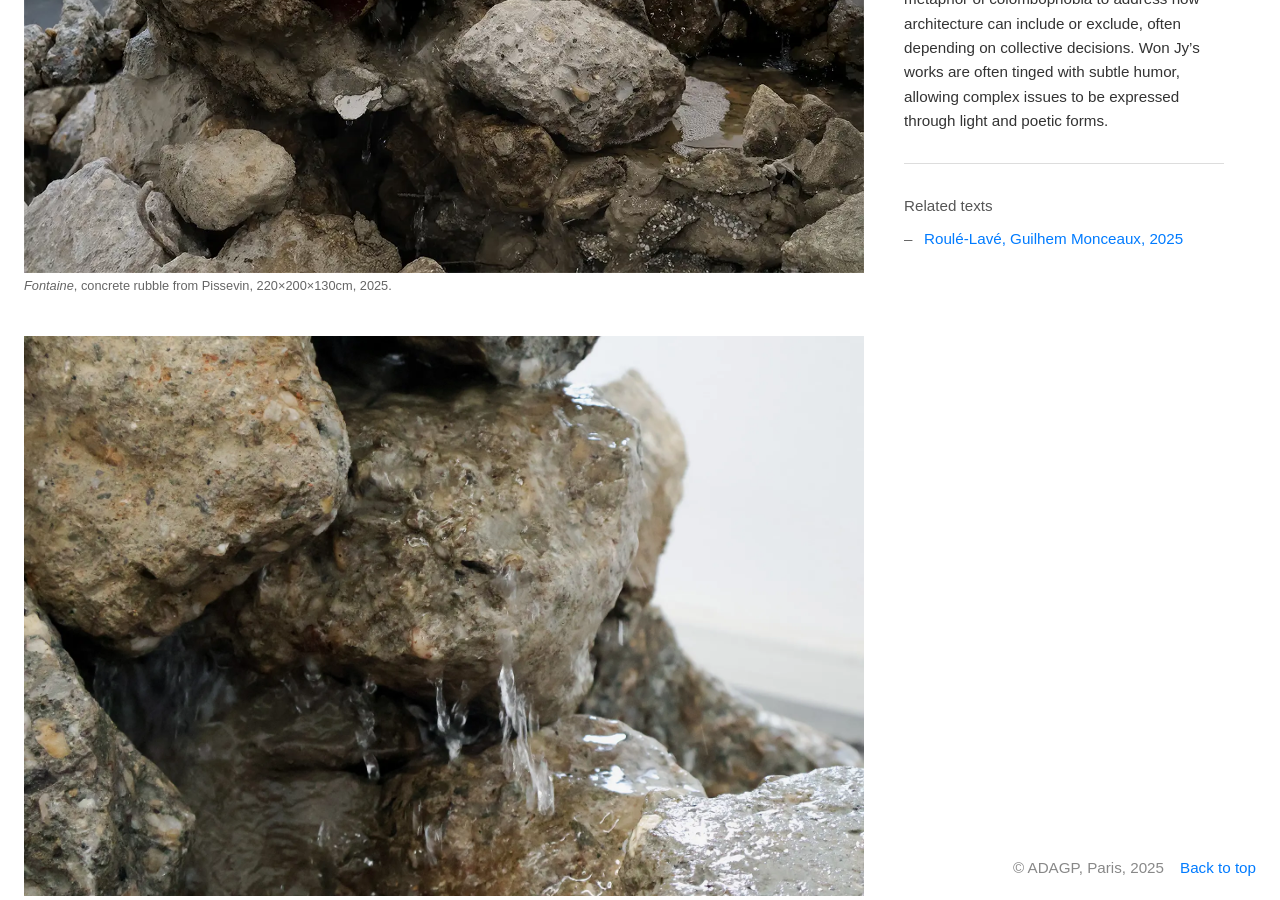
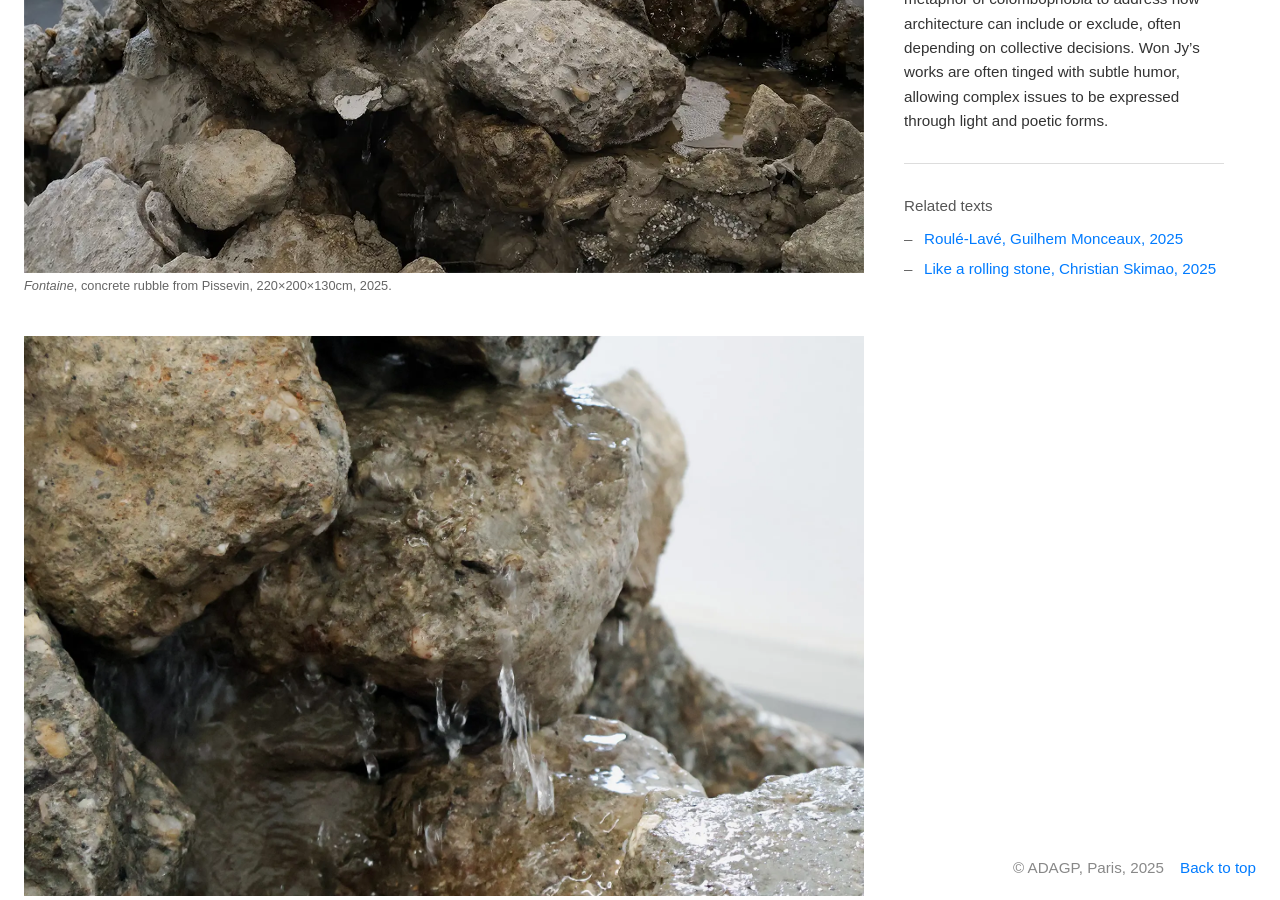
Before and after one commit to Won-Jy/archive-wonjy, a Jekyll site: the page built from work/2025/roule-lave.md, in a window 1280 px wide and 900 px high, scrolled down 762 px. Built offline with Jekyll 4.4.1, drawn with Linux system fonts in a browser that asks for light colours.

Commit message:
Update roule-lave.md

```diff
--- a/work/2025/roule-lave.md
+++ b/work/2025/roule-lave.md
@@ -18,6 +18,7 @@ description: >
 critique_title: "Related texts"
 related_texts:
   - id: "roule-lave"
+  - id: "like-a-rolling-stone"
 images:
   - src: "/images/2025/roule-lave/Vue_Roulé-Lavé_02__IMG_0109.webp"
     caption: "<em>Fontaine II</em>, concrete rubble from Pissevin, 220×200×110cm, 2025."
```
